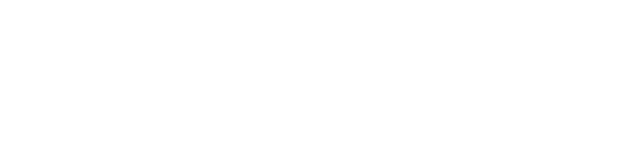
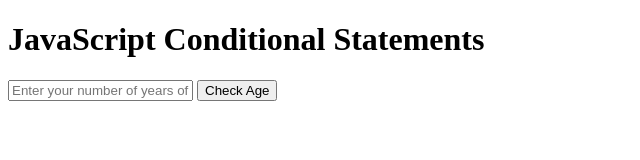
Before and after one commit to Bausahehehahahoo67/FV_ICT9T_Q4Drill1_Bausa, a plain HTML site: page index.html in a window 1280 px wide. Shown: the whole page, without its empty margins (0-640 px from the left). Drawn offline with Linux system fonts and the light colour scheme.

Commit message:
Update index.html

```diff
--- a/index.html
+++ b/index.html
@@ -3,9 +3,45 @@
 <head>
     <meta charset="UTF-8">
     <meta name="viewport" content="width=device-width, initial-scale=1.0">
-    <title>Document</title>
+    <title>Q4 Drill 1</title>
 </head>
 <body>
+      <h1>JavaScript Conditional Statements</h1>
 
+      <input type="text" class="form-control" id="number of years" placeholder="Enter your number of years of existence.">
+      <button class="btn btn-info" onclick="checkAge()">Check Age</button>
+
+      <script>
+        function checkAge() {
+            var kWh = document.getElementById("number of years").value
+            let cat1 = "Lifeline Consumer";
+            if (isNaN(kWh) || (kWh < 0)) {
+                alert("Please enter something we can actually comprehend >:(")
+            }
+            else if(kWh <= 100) {
+                alert("You are a Lifeline Consumer!")
+            }
+            else if(kWh <=200) {
+                alert("You are a Normal Residential Consumer!")
+            }
+            else if(kWh <= 300) {
+                alert("You are a Typical Consumer!")
+            }
+            else if(kWh <= 500) {
+                alert("You are a Higher electricity Consumer!")
+            }
+            else if(kWh > 500) {
+                alert("You are a Heavy electricity Consumer!")
+            }
+            else if(kWh > 500){
+                alert("You are a major, do NOT do something to minors!")
+            }
+            else{
+                alert("You're biological specimen makes the detector unable to determine you age, please give up in trying.")
+            }
+
+
+        }
+      </script>
 </body>
 </html>
```
